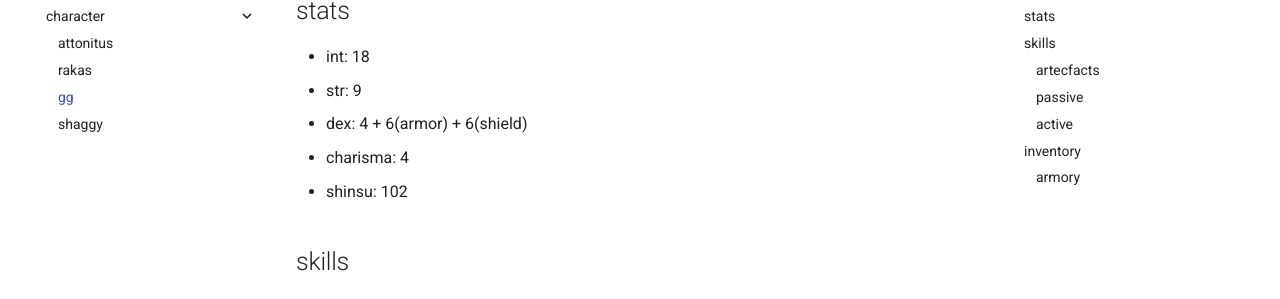
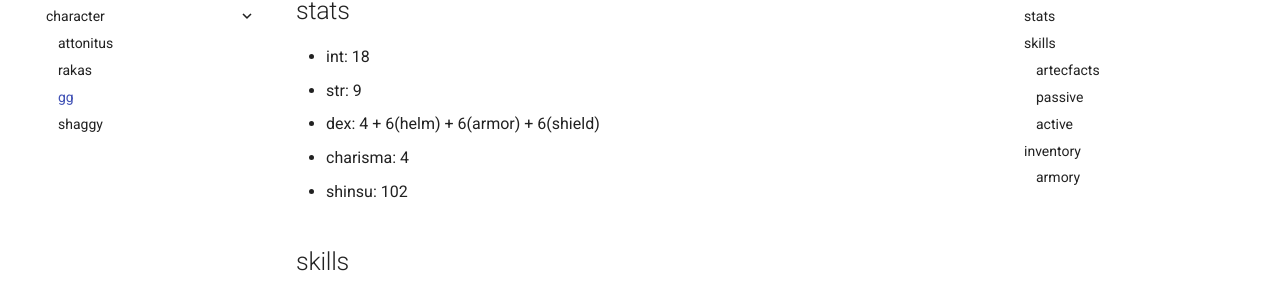
Before and after one commit to mkdocs-pnp/avalon, an MkDocs documentation site: the page built from docs/character/gustavo_ganso.md, in a window 1280 px wide and 900 px high, scrolled down 400 px. Shown: the part 146-445 px from the top of the window. Built offline with MkDocs 1.6.1 and Material for MkDocs 9.7.7, drawn with Linux system fonts in a browser that asks for light colours.

Commit message:
Update gustavo_ganso.md

```diff
--- a/docs/character/gustavo_ganso.md
+++ b/docs/character/gustavo_ganso.md
@@ -15,7 +15,7 @@
 
 * int: 18
 * str: 9
-* dex: 4 + 6(armor) + 6(shield)
+* dex: 4 + 6(helm) + 6(armor) + 6(shield)
 * charisma: 4
 * shinsu: 102
 
```
